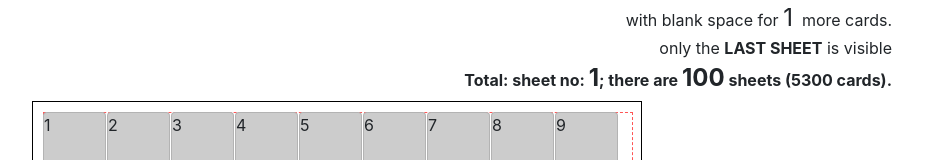
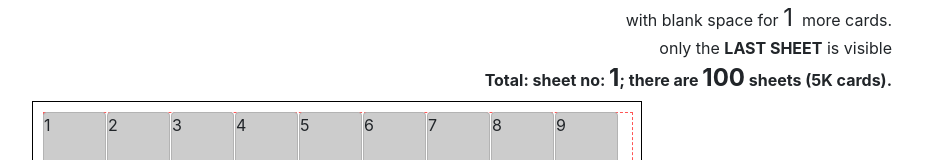
Before and after one commit to cgencer/cardSheetCalc, a plain HTML site: page index.html in a window 1280 px wide. Shown: the part 120-280 px from the top of the page, without its empty margins (303-1236 px from the left). Drawn offline with nearby package versions, Linux system fonts and the light colour scheme.

Commit message:
unfinished some details, but working

```diff
--- a/index.html
+++ b/index.html
@@ -72,7 +72,10 @@
             var cardsOnASheet = cardsInRow * rowsInSheet;
             var combine = 1;
             var pageNo = Math.ceil(v.numCards+1 / cardsOnASheet);
-            $('#numAllCards').text((v.numCards+1) * Number($('#setSize').val()*10));
+            var numAllCDS = (v.numCards+1) * Number($('#setSize').val()*10);
+            numAllCDS = (numAllCDS>1000) ? Math.floor(numAllCDS/1000) + 'K' : numAllCDS;
+            $('#numAllCards').text(numAllCDS);
+
             $('#numSheet').text(Math.floor(pageNo * Number($('#setSize').val()*10) / combine));
             var newDeckSize = Number($('#deckSize').val()) + Number(plus1) + Number(plus2);
             $('#numDeck').text(newDeckSize+1);
@@ -98,7 +101,9 @@
                 var rowsInSheet = Math.floor(Number(w.sheetSize[1] - (w.sheetMargins * 2)) / (Number(w.cardSize[w.dikey ? 1 : 0]) + w.cardMargins));
                 var cardsOnASheet = cardsInRow * rowsInSheet;
 
-                $('#numAllCards').text((w.numCards+1) * Number($('#setSize').val()*10));
+                var numAllCDS = (v.numCards+1) * Number($('#setSize').val()*10);
+                numAllCDS = (numAllCDS>1000) ? Math.floor(numAllCDS/1000) + 'K' : numAllCDS;
+                $('#numAllCards').text(numAllCDS);
 
                 var onLastSheet = (w.numCards % cardsOnASheet) + 1;
                 var spilled = (w.numCards >= cardsOnASheet) ? true : false;
@@ -111,14 +116,17 @@
 
                 for (var cycle = 0; cycle < combine; cycle++) {
 
-                    while (cardNo <= onLastSheet-1) {
+                    while (cardNo <= (onLastSheet-1)) {
+
+                        if(cardNo === 1){
+                            $('#sheetNo').text(pageNo);
+                            var numAllCDS = (v.numCards+1) * Number($('#setSize').val()*10);
+                            numAllCDS = (numAllCDS>1000) ? Math.floor(numAllCDS/1000) + 'K' : numAllCDS;
+                            $('#numAllCards').text(numAllCDS);
+                        }
 
                         $('#numBlanks').text((cardsOnASheet) - ((cardNo+1)*combine));
-
                         console.log('cardsOnASheet:'+cardsOnASheet+' cardNo:'+(cardNo+1))
-                        if((cardsOnASheet) % (cardNo+1) === 0){
-//                            $('#numBlanks').text('0');
-                        }
 
                         var cardPosX = ( cardNo * ( (Number(w.cardSize[window.vars.dikey ? 0 : 1]) + 1 ) ) ) % ( cardsInRow * ( (Number(w.cardSize[window.vars.dikey ? 0 : 1]) + 1 ) ) );
                         cardPosX *= w.ratio;
@@ -129,10 +137,10 @@
                                 '  left:' + (offset.left + cardPosX) + 'px; ' +
                                 '   top:' + (offset.top  + cardPosY) + 'px;">' + (cardNo + (spilled ? cardsOnASheet*(pageNo-1) : 0) + 1) + '</div>');
                         cardNo++;
-                        if(cardNo % cardsInRow === 0){
+                        if((cardNo) % (cardsInRow) === 0){
                             cardPosY += ( Number(w.cardSize[window.vars.dikey ? 1 : 0]) + 1 ) * w.ratio;
                             if(actualRow > rowsInSheet){
-                                break;
+//                                break;
                             }
                             cardPosX = 0;
                         }
```
Also changed, not shown: 1 other file.
